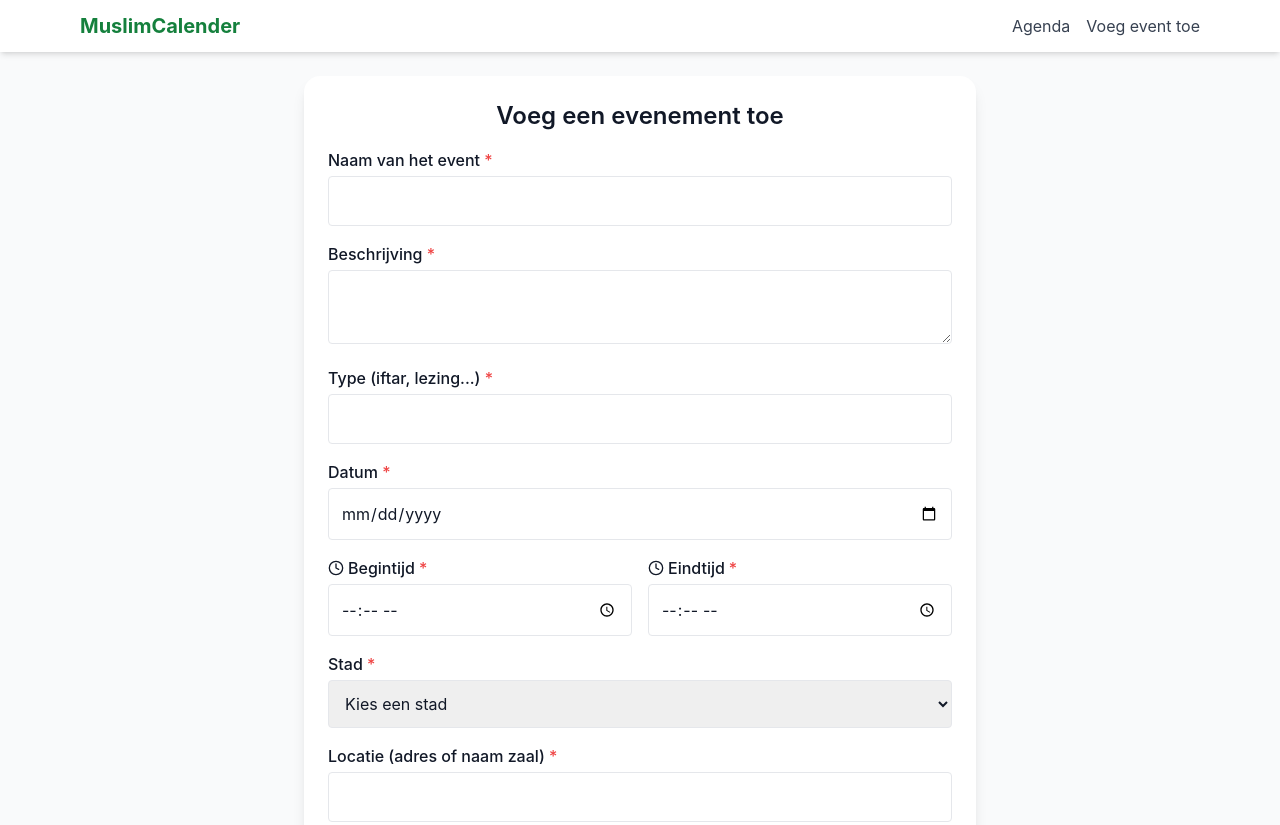
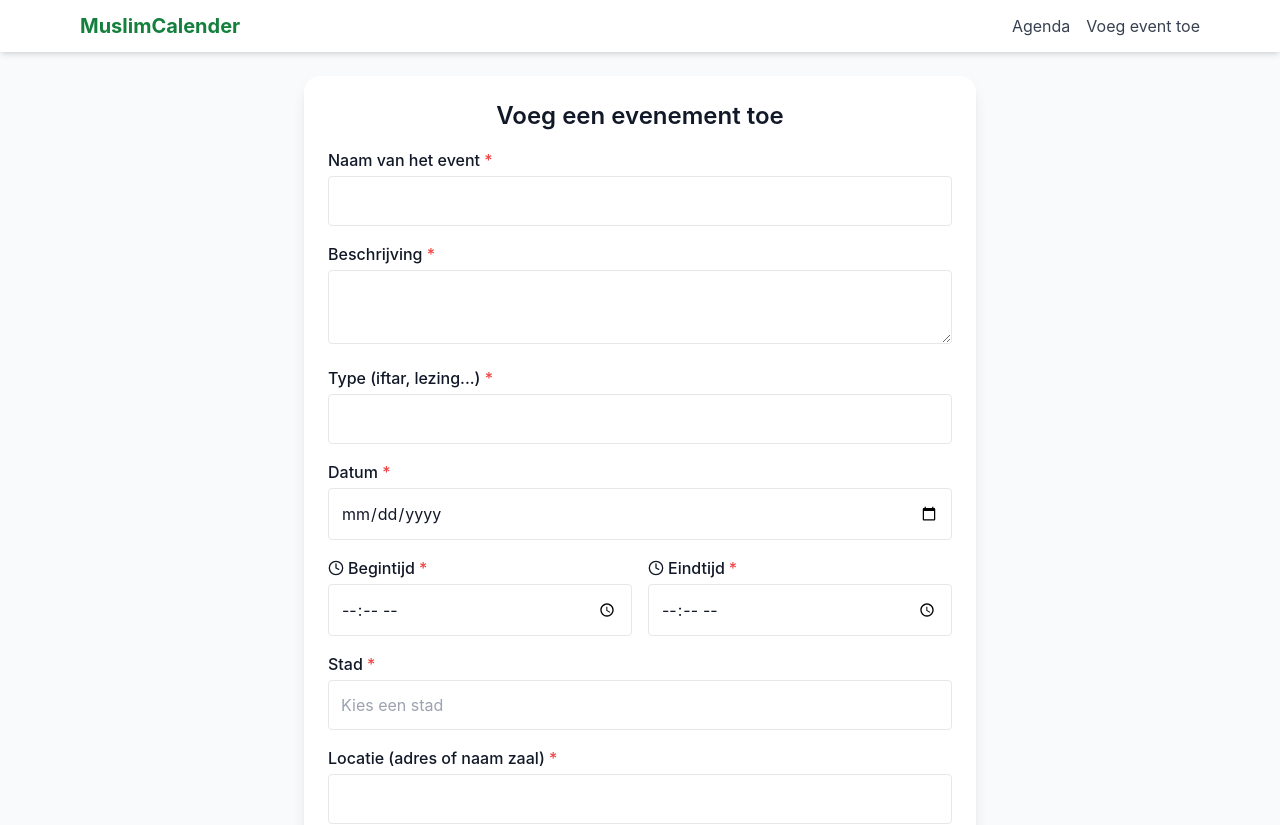
Before and after one commit to IvanaSaraber/MuslimCalender, a Next.js app: page /upload/form in a window 1280 px wide. Shown: the top 825 px of the page. Built offline with nearby package versions, Linux system fonts and the light colour scheme.

Commit message:
Update page.tsx

```diff
--- a/app/upload/form/page.tsx
+++ b/app/upload/form/page.tsx
@@ -126,12 +126,29 @@ export default function UploadFormPage() {
           <label className="block font-medium mb-1">
             Stad <span className="text-red-500">*</span>
           </label>
-          <select name="City" required value={formData.City} onChange={handleChange} className="w-full p-3 border rounded">
-            <option value="">Kies een stad</option>
-            {cities.map((city) => (
-              <option key={city} value={city}>{city}</option>
+          <input
+            list="city-options"
+            name="City"
+            placeholder="Kies een stad"
+            value={formData.City}
+            onChange={handleChange}
+            required
+            className="w-full p-3 border rounded"
+          />
+          <datalist id="city-options">
+              {[
+                "Alkmaar", "Almelo", "Almere", "Alphen aan den Rijn", "Amersfoort", "Amsterdam",
+                "Apeldoorn", "Arnhem", "Assen", "Bergen op Zoom", "Breda", "Delft", "Den Haag",
+                "Deventer", "Dordrecht", "Doetinchem", "Ede", "Eindhoven", "Emmen", "Enschede",
+                "Gouda", "Groningen", "Haarlem", "Haarlemmermeer", "Heerlen", "Helmond", "Hoorn",
+                "Katwijk", "Leeuwarden", "Leiden", "Lelystad", "Maastricht", "Middelburg",
+                "Nieuwegein", "Nijmegen", "Oss", "Overig", "Purmerend", "Rijswijk", "Roosendaal",
+                "Rotterdam", "Sittard-Geleen", "s-Hertogenbosch", "Tilburg", "Utrecht", "Veenendaal",
+                "Venlo", "Westland", "Zaandstad", "Zeist", "Zoetermeer", "Zwolle"
+              ].sort().map((city) => (
+                <option key={city} value={city} />
             ))}
-          </select>
+          </datalist>
         </div>
 
         {/* Location */}
```
